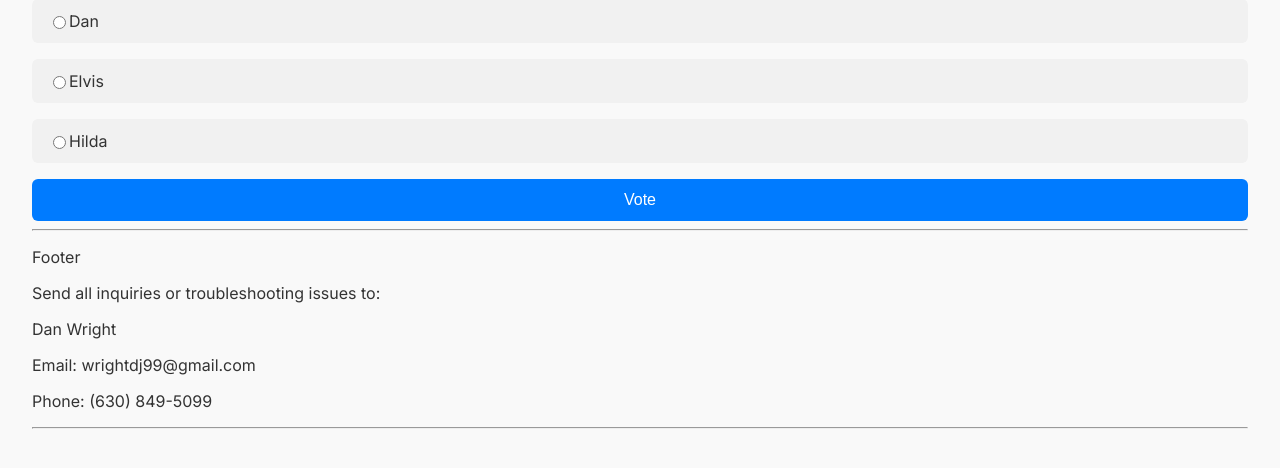
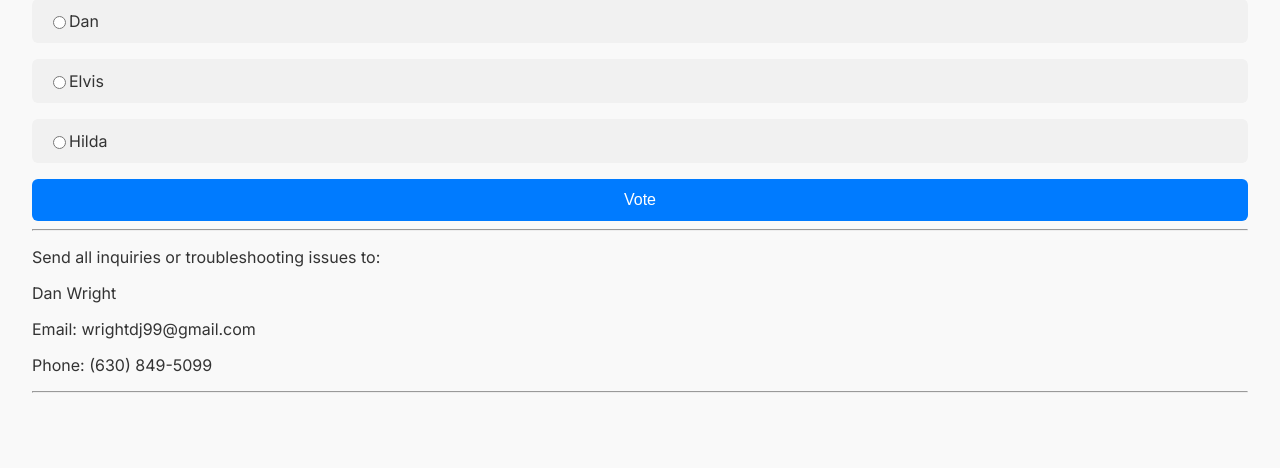
Before and after one commit to wrightdj99/FirstDjangoProj, a Django app: page /1/ in a window 1280 px wide. Shown: the part 210-678 px from the top of the page. Run offline with Django 5.2, Linux system fonts and the light colour scheme; data comes from the database, SQL or seed files in the repository.

Commit message:
Testing Commit For AWS

```diff
--- a/mysite/polls/templates/polls/footer.html
+++ b/mysite/polls/templates/polls/footer.html
@@ -1,4 +1,3 @@
 <hr>
-<p>Footer</p>
 {% include "polls/contact_info.html" %}
 <hr>
```
